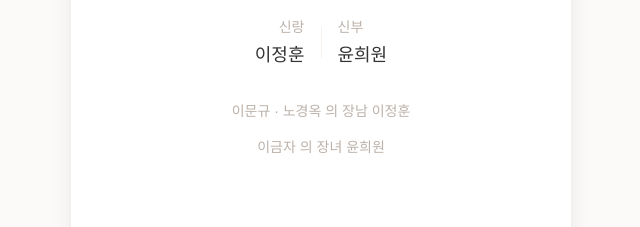
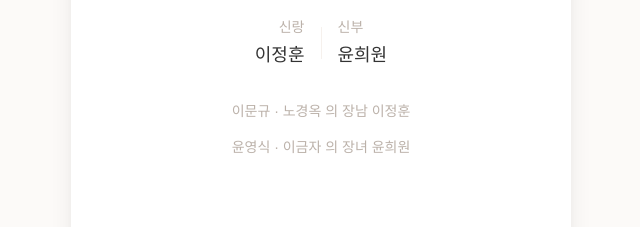
Before and after one commit to rko0310-netizen/wedding-invitation, a Next.js app: page / in a window 1280 px wide. Shown: the part 1220-1447 px from the top of the page, without its empty margins (319-959 px from the left). Built offline with nearby package versions, Linux system fonts and the light colour scheme; a web font is replaced by a local one.

Commit message:
부모님 성함 정보 수정

```diff
--- a/components/GreetingSection.tsx
+++ b/components/GreetingSection.tsx
@@ -30,7 +30,7 @@
             </div>
           </div>
           <p className="text-sm text-primary/60 pt-4">이문규 · 노경옥 의 장남 이정훈</p>
-          <p className="text-sm text-primary/60"> 이금자 의 장녀 윤희원</p>
+          <p className="text-sm text-primary/60"> 윤영식 · 이금자 의 장녀 윤희원</p>
         </div>
       </div>
     </section>
```
